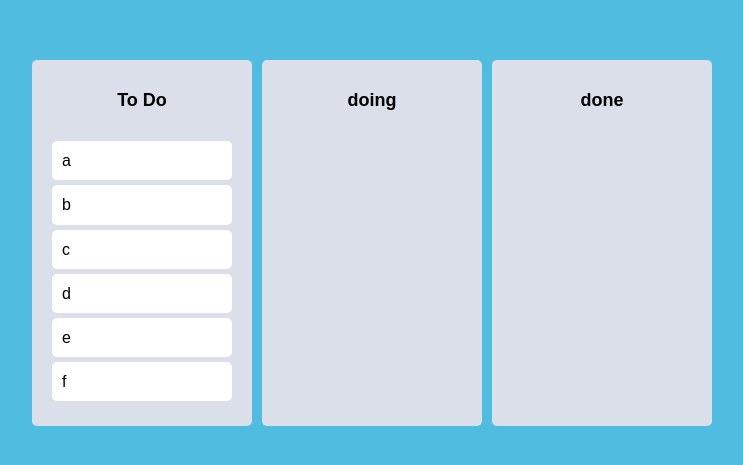
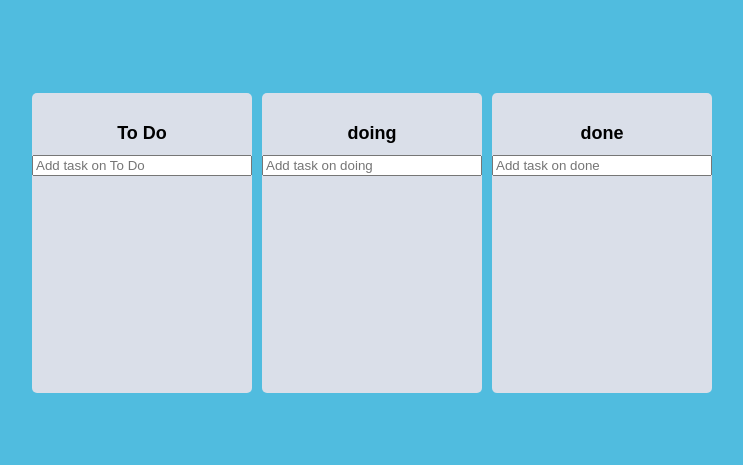
Before and after one commit to JYeonDev/NETFLIX, a React (Create React App) app: page / in a window 1280 px wide. Shown: the part 157-622 px from the top of the page, without its empty margins (268-1011 px from the left). Built offline with nearby package versions, Linux system fonts and the light colour scheme.

Commit message:
Task Objects

```diff
--- a/src/Components/Board.tsx
+++ b/src/Components/Board.tsx
@@ -1,6 +1,8 @@
+import { useForm } from "react-hook-form";
 import { Droppable } from "react-beautiful-dnd";
 import styled from "styled-components";
 import DragabbleCard from "./DragabbleCard";
+import { ITodo } from "../atoms";
 
 const Wrapper = styled.div`
   padding-top: 10px;
@@ -36,15 +38,37 @@
   padding: 20px;
 `;
 
+const Form = styled.form`
+  width: 100%;
+  input {
+    width: 100%;
+  }
+`;
+
 interface IBoardProps {
-  toDos: string[];
+  toDos: ITodo[];
   boardId: string;
 }
 
+interface IForm {
+  toDo: string;
+}
+
 function Board({ toDos, boardId }: IBoardProps) {
+  const { register, setValue, handleSubmit } = useForm<IForm>();
+  const onValid = (data: IForm) => {
+    setValue("toDo", "");
+  };
   return (
     <Wrapper>
       <Title>{boardId}</Title>
+      <Form onSubmit={handleSubmit(onValid)}>
+        <input
+          {...register("toDo", { required: true })}
+          type='text'
+          placeholder={`Add task on ${boardId}`}
+        />
+      </Form>
       <Droppable droppableId={boardId}>
         {(magic, snapshot) => (
           <Area
@@ -54,7 +78,12 @@
             {...magic.droppableProps}
           >
             {toDos.map((toDo, index) => (
-              <DragabbleCard key={toDo} index={index} toDo={toDo} />
+              <DragabbleCard
+                key={toDo.id}
+                index={index}
+                toDoId={toDo.id}
+                toDoText={toDo.text}
+              />
             ))}
             {magic.placeholder}
           </Area>
--- a/src/Components/DragabbleCard.tsx
+++ b/src/Components/DragabbleCard.tsx
@@ -13,13 +13,14 @@
 `;
 
 interface IDragabbleCardProps {
-  toDo: string;
+  toDoId: number;
+  toDoText: string;
   index: number;
 }
 
-function DragabbleCard({ toDo, index }: IDragabbleCardProps) {
+function DragabbleCard({ toDoId, toDoText, index }: IDragabbleCardProps) {
   return (
-    <Draggable key={toDo} draggableId={toDo} index={index}>
+    <Draggable draggableId={toDoId + ""} index={index}>
       {(magic, snapshot) => (
         <Card
           isDragging={snapshot.isDragging}
@@ -27,7 +28,7 @@
           {...magic.draggableProps}
           {...magic.dragHandleProps}
         >
-          {toDo}
+          {toDoText}
         </Card>
       )}
     </Draggable>
--- a/src/atoms.tsx
+++ b/src/atoms.tsx
@@ -1,13 +1,18 @@
 import { atom } from "recoil";
 
+export interface ITodo {
+  id: number;
+  text: string;
+}
+
 interface IToDoState {
-  [key: string]: string[];
+  [key: string]: ITodo[];
 }
 
 export const toDoState = atom<IToDoState>({
   key: "toDo",
   default: {
-    "To Do": ["a", "b", "c", "d", "e", "f"],
+    "To Do": [],
     doing: [],
     done: [],
   },
```
